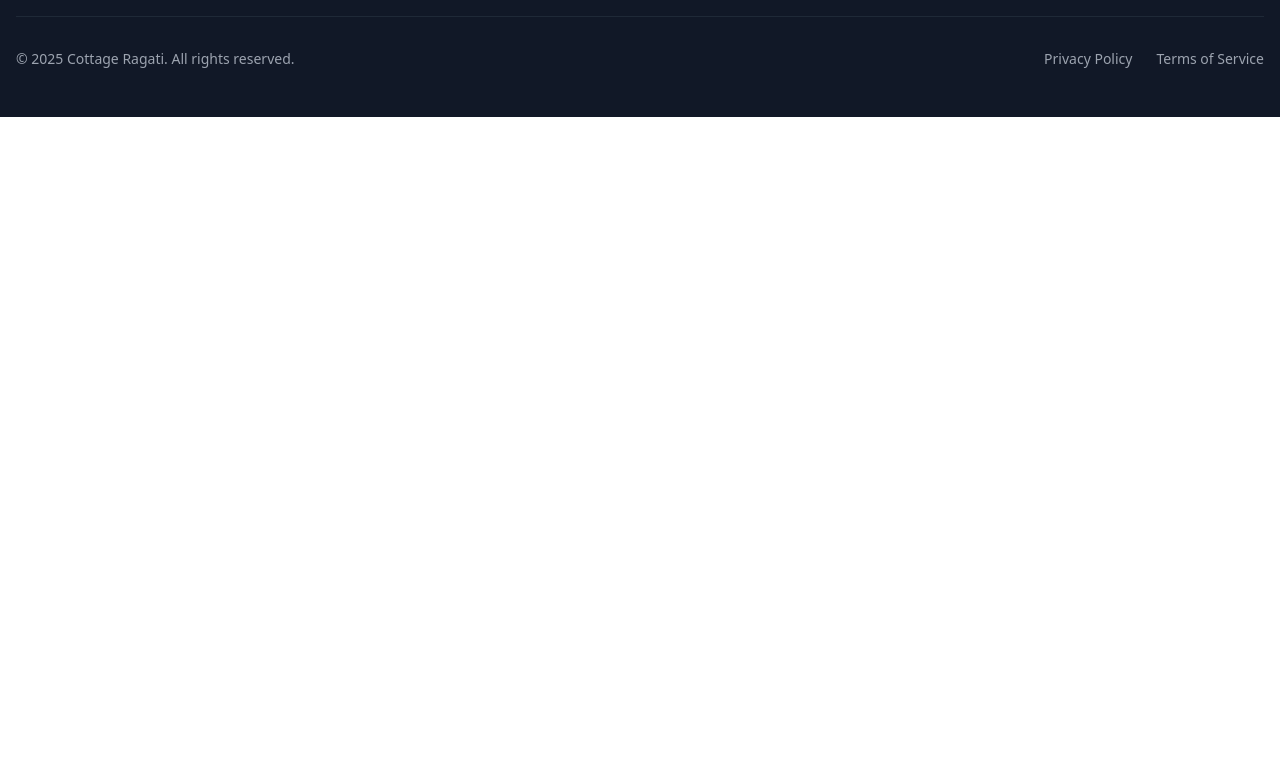
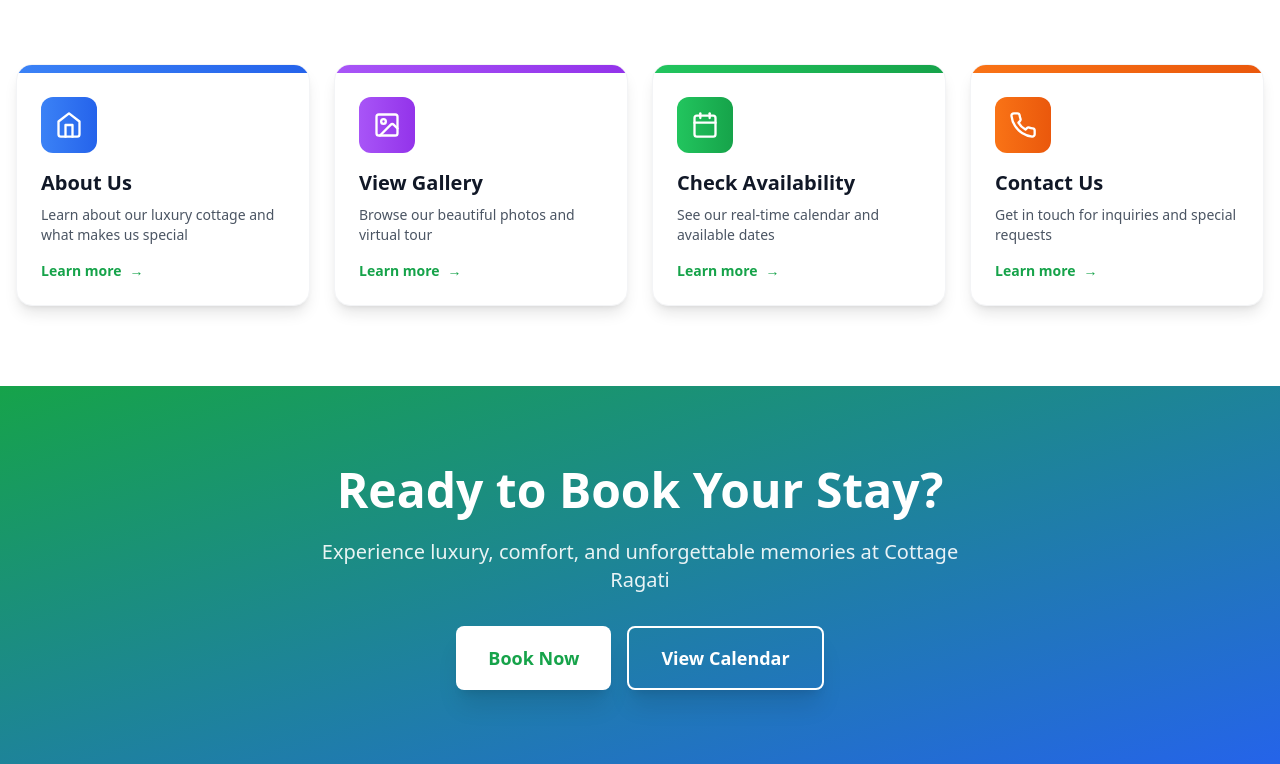
Before and after one commit to Lavyuela/cottage-ragati, a React (Vite) app in the folder client/: page / in a window 1280 px wide. Shown: the part 1256-2020 px from the top of the page. Before the commit the page ends 1373 px from the top, so only its background shows below. Built offline with nearby package versions, Linux system fonts and the light colour scheme.

Commit message:
Make home page fully interactive with clickable navigation

```diff
--- a/client/src/components/Hero.jsx
+++ b/client/src/components/Hero.jsx
@@ -1,19 +1,8 @@
+import { useNavigate } from 'react-router-dom'
 import { MapPin, Star, Award, Home } from 'lucide-react'
 
 export default function Hero() {
-  const scrollToBooking = () => {
-    const element = document.getElementById('booking')
-    if (element) {
-      element.scrollIntoView({ behavior: 'smooth' })
-    }
-  }
-
-  const scrollToAvailability = () => {
-    const element = document.getElementById('availability')
-    if (element) {
-      element.scrollIntoView({ behavior: 'smooth' })
-    }
-  }
+  const navigate = useNavigate()
 
   return (
     <section id="home" className="relative pt-20 overflow-hidden">
@@ -58,11 +47,11 @@ export default function Hero() {
             </div>
 
             <div className="flex flex-wrap gap-4 pt-6">
-              <button onClick={scrollToBooking} className="btn-primary group">
+              <button onClick={() => navigate('/book-now')} className="btn-primary group">
                 <span>Book Your Stay</span>
                 <span className="ml-2 group-hover:translate-x-1 transition-transform inline-block">→</span>
               </button>
-              <button onClick={scrollToAvailability} className="btn-secondary group">
+              <button onClick={() => navigate('/availability')} className="btn-secondary group">
                 <span>Check Availability</span>
                 <span className="ml-2 group-hover:translate-x-1 transition-transform inline-block">→</span>
               </button>
@@ -86,7 +75,7 @@ export default function Hero() {
 
             {/* Floating Stats with Glass Effect */}
             <div
-              onClick={scrollToBooking}
+              onClick={() => navigate('/book-now')}
               className="absolute -bottom-8 -left-8 glass-effect rounded-2xl p-6 cursor-pointer transition-all duration-300 hover:shadow-2xl hover:-translate-y-3 hover:scale-110 active:scale-105 group"
             >
               <div className="text-center">
@@ -97,13 +86,13 @@ export default function Hero() {
             </div>
 
             <div
-              onClick={scrollToAvailability}
+              onClick={() => navigate('/gallery')}
               className="absolute -top-8 -right-8 glass-effect rounded-2xl p-6 cursor-pointer transition-all duration-300 hover:shadow-2xl hover:-translate-y-3 hover:scale-110 active:scale-105 group"
             >
               <div className="text-center">
                 <p className="text-4xl font-bold bg-gradient-to-r from-yellow-500 to-orange-500 bg-clip-text text-transparent group-hover:scale-110 transition-transform">4.9★</p>
                 <p className="text-sm text-gray-700 font-semibold mt-1 group-hover:text-primary-700 transition-colors">Average Rating</p>
-                <p className="text-xs text-primary-600 mt-2 opacity-0 group-hover:opacity-100 transition-opacity font-medium">View reviews →</p>
+                <p className="text-xs text-primary-600 mt-2 opacity-0 group-hover:opacity-100 transition-opacity font-medium">View gallery →</p>
               </div>
             </div>
           </div>
--- a/client/src/pages/HomePage.jsx
+++ b/client/src/pages/HomePage.jsx
@@ -1,9 +1,115 @@
+import { useNavigate } from 'react-router-dom'
 import Hero from '../components/Hero'
+import { Home, Calendar, Image, Phone, Sparkles } from 'lucide-react'
 
 export default function HomePage() {
+  const navigate = useNavigate()
+
+  const quickLinks = [
+    {
+      title: 'About Us',
+      description: 'Learn about our luxury cottage and what makes us special',
+      icon: Home,
+      path: '/about',
+      color: 'from-blue-500 to-blue-600'
+    },
+    {
+      title: 'View Gallery',
+      description: 'Browse our beautiful photos and virtual tour',
+      icon: Image,
+      path: '/gallery',
+      color: 'from-purple-500 to-purple-600'
+    },
+    {
+      title: 'Check Availability',
+      description: 'See our real-time calendar and available dates',
+      icon: Calendar,
+      path: '/availability',
+      color: 'from-green-500 to-green-600'
+    },
+    {
+      title: 'Contact Us',
+      description: 'Get in touch for inquiries and special requests',
+      icon: Phone,
+      path: '/contact',
+      color: 'from-orange-500 to-orange-600'
+    }
+  ]
+
   return (
     <>
       <Hero />
+
+      {/* Quick Links Section */}
+      <section className="py-20 bg-white">
+        <div className="container mx-auto px-4">
+          <div className="text-center mb-16">
+            <div className="inline-flex items-center space-x-2 bg-primary-100 text-primary-700 px-4 py-2 rounded-full mb-4">
+              <Sparkles className="w-4 h-4" />
+              <span className="font-semibold text-sm">Explore</span>
+            </div>
+            <h2 className="text-4xl md:text-5xl font-bold text-gray-900 mb-4">
+              Discover Cottage Ragati
+            </h2>
+            <p className="text-xl text-gray-600 max-w-2xl mx-auto">
+              Everything you need to plan your perfect getaway
+            </p>
+          </div>
+
+          <div className="grid md:grid-cols-2 lg:grid-cols-4 gap-6">
+            {quickLinks.map((link, index) => (
+              <div
+                key={index}
+                onClick={() => navigate(link.path)}
+                className="group cursor-pointer bg-white rounded-2xl shadow-lg hover:shadow-2xl transition-all duration-300 overflow-hidden border border-gray-100 hover:-translate-y-2"
+              >
+                <div className={`h-2 bg-gradient-to-r ${link.color}`}></div>
+                <div className="p-6">
+                  <div className={`w-14 h-14 bg-gradient-to-r ${link.color} rounded-xl flex items-center justify-center mb-4 group-hover:scale-110 transition-transform`}>
+                    <link.icon className="w-7 h-7 text-white" />
+                  </div>
+                  <h3 className="text-xl font-bold text-gray-900 mb-2 group-hover:text-primary-600 transition-colors">
+                    {link.title}
+                  </h3>
+                  <p className="text-gray-600 text-sm mb-4">
+                    {link.description}
+                  </p>
+                  <div className="flex items-center text-primary-600 font-semibold text-sm group-hover:translate-x-2 transition-transform">
+                    <span>Learn more</span>
+                    <span className="ml-2">→</span>
+                  </div>
+                </div>
+              </div>
+            ))}
+          </div>
+        </div>
+      </section>
+
+      {/* CTA Section */}
+      <section className="py-20 bg-gradient-to-br from-primary-600 to-blue-600">
+        <div className="container mx-auto px-4 text-center">
+          <h2 className="text-4xl md:text-5xl font-bold text-white mb-6">
+            Ready to Book Your Stay?
+          </h2>
+          <p className="text-xl text-white/90 mb-8 max-w-2xl mx-auto">
+            Experience luxury, comfort, and unforgettable memories at Cottage Ragati
+          </p>
+          <div className="flex flex-wrap gap-4 justify-center">
+            <button
+              onClick={() => navigate('/book-now')}
+              className="bg-white text-primary-600 px-8 py-4 rounded-lg font-bold text-lg hover:bg-gray-100 transition-colors shadow-xl hover:shadow-2xl hover:scale-105 active:scale-95"
+            >
+              Book Now
+            </button>
+            <button
+              onClick={() => navigate('/availability')}
+              className="bg-transparent border-2 border-white text-white px-8 py-4 rounded-lg font-bold text-lg hover:bg-white hover:text-primary-600 transition-colors shadow-xl hover:shadow-2xl hover:scale-105 active:scale-95"
+            >
+              View Calendar
+            </button>
+          </div>
+        </div>
+      </section>
     </>
   )
 }
```
